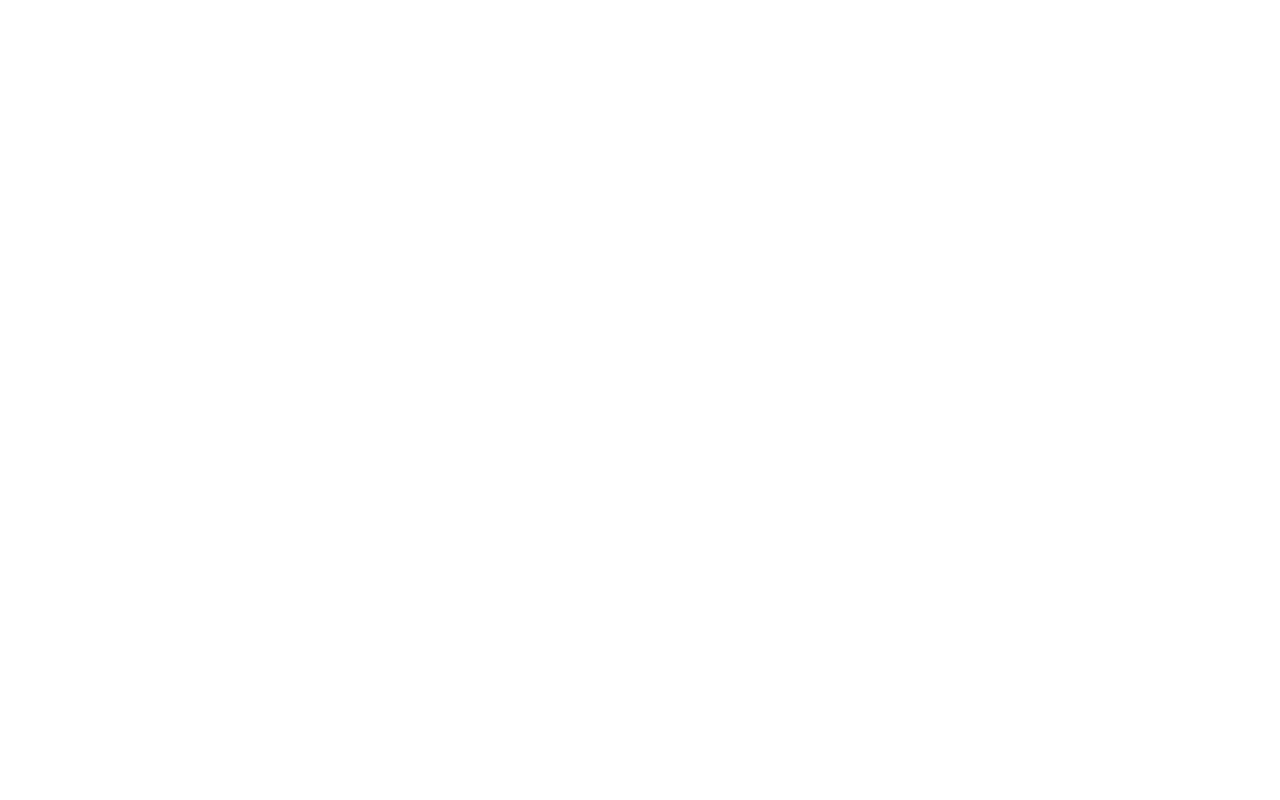
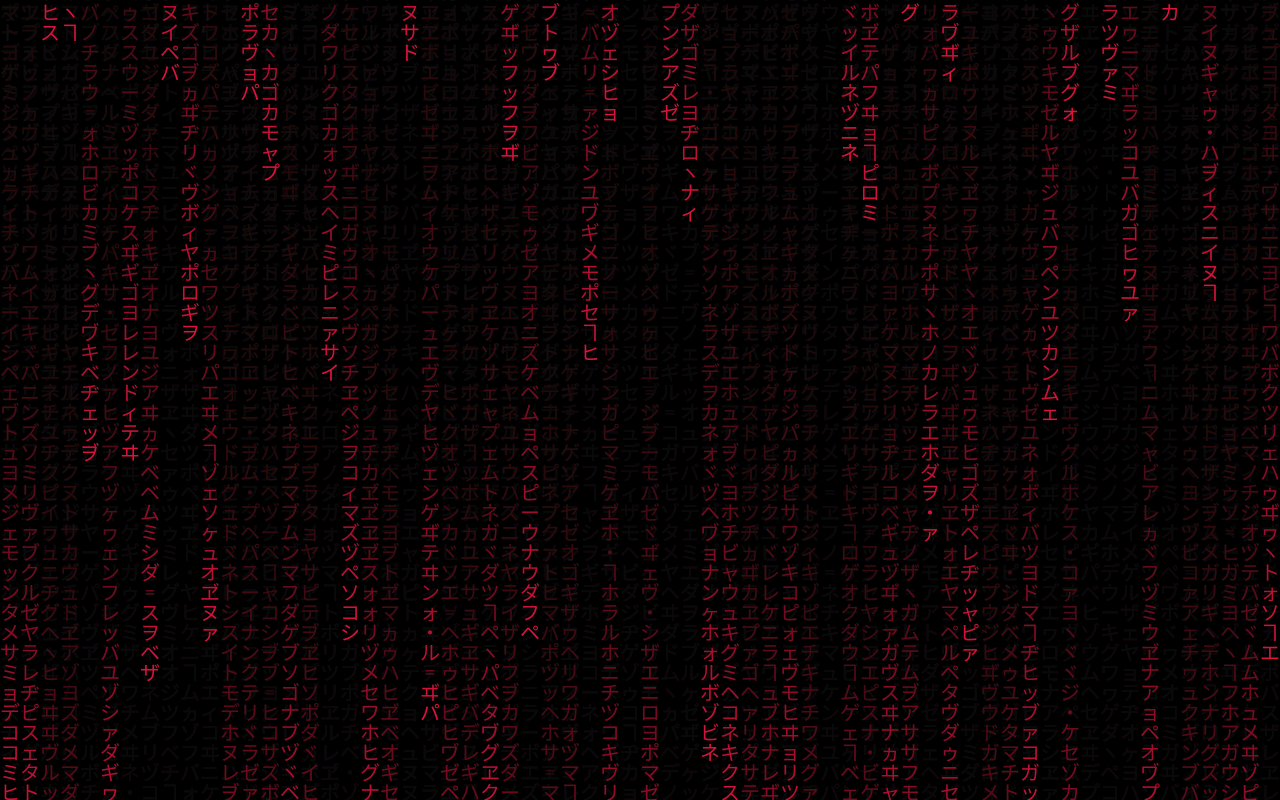
Before and after one commit to ArtaraX/matrix-rain, a plain HTML site: page index.html in a window 1280 px wide. Drawn offline with Linux system fonts and the light colour scheme.

Commit message:
finished the basic version

```diff
--- a/index.html
+++ b/index.html
@@ -3,11 +3,11 @@
 <head>
     <meta charset="UTF-8">
     <meta name="viewport" content="width=device-width, initial-scale=1.0">
-    <title>Digital Rain</title>
+    <title>Matrix Rain</title>
     <link rel="stylesheet" href="style.css">
 </head>
 <body>
-    <canvas id="matrix"></canvas>
-    <script src="script.js"></script>
+    <canvas id="matrixCanvas"></canvas>
+    <script src="matrixRain.js"></script>
 </body>
 </html>
--- /dev/null
+++ b/matrixRain.js
@@ -0,0 +1,58 @@
+class MatrixRain{
+    constructor(canvasId){
+        this.canvas = document.getElementById(canvasId)
+        this.context = this.canvas.getContext('2d')
+
+        this.canvas.width = window.innerWidth
+        this.canvas.height = window.innerHeight
+
+        //adjust on window resize
+        window.addEventListener("resize", () => this.resize())
+
+        this.characters = []
+        //for katakana
+        for (let i = 0x30A0; i <= 0x30FF; i++){
+            this.characters.push(String.fromCharCode(i))
+        }
+        // Hiragana: U+3040 to U+309F
+        // for (let i = 0x3040; i <= 0x309F; i++) {
+        //     this.characters.push(String.fromCharCode(i));
+        // }
+        this.fontSize = 20
+        this.columns = Math.floor(this.canvas.width / this.fontSize) //number of possible columns per screen width
+        this.drops = Array(this.columns).fill(0) // initially [0,0,0,0... for each column]
+    }
+    resize(){
+        this.canvas.width = window.innerWidth
+        this.canvas.height = window.innerHeight
+        this.columns = Math.floor(this.canvas.width / this.fontSize)
+        this.drops = Array(this.columns).fill(0)
+    }
+
+    draw(){
+        this.context.fillStyle = "rgba(0,0,0, 0.05)"
+        this.context.fillRect(0, 0, this.canvas.width, this.canvas.height)
+
+        this.context.fillStyle = 'crimson'
+        this.context.font = `${this.fontSize}px monospace`
+
+        for (let i = 0; i < this.columns; i++){
+            const char = this.characters[Math.floor(Math.random() * this.characters.length)]
+
+            this.context.fillText(char, i * this.fontSize, this.drops[i] * this.fontSize)
+
+            if (this.drops[i] * this.fontSize > this.canvas.height && Math.random() > 0.95){
+                this.drops[i] = 0
+            }
+
+            this.drops[i]++
+        }
+    }
+    start(){
+        setInterval(() => this.draw(), 50); //calling draw every 50 milliseconds
+    }
+}
+
+const matrixRain = new MatrixRain("matrixCanvas")
+console.log(matrixRain.characters)
+matrixRain.start()
--- a/style.css
+++ b/style.css
@@ -0,0 +1,7 @@
+body {
+    margin: 0;
+    background: black;
+}
+canvas{
+    display: block;
+}
```
Also changed, not shown: script.js (deleted).
